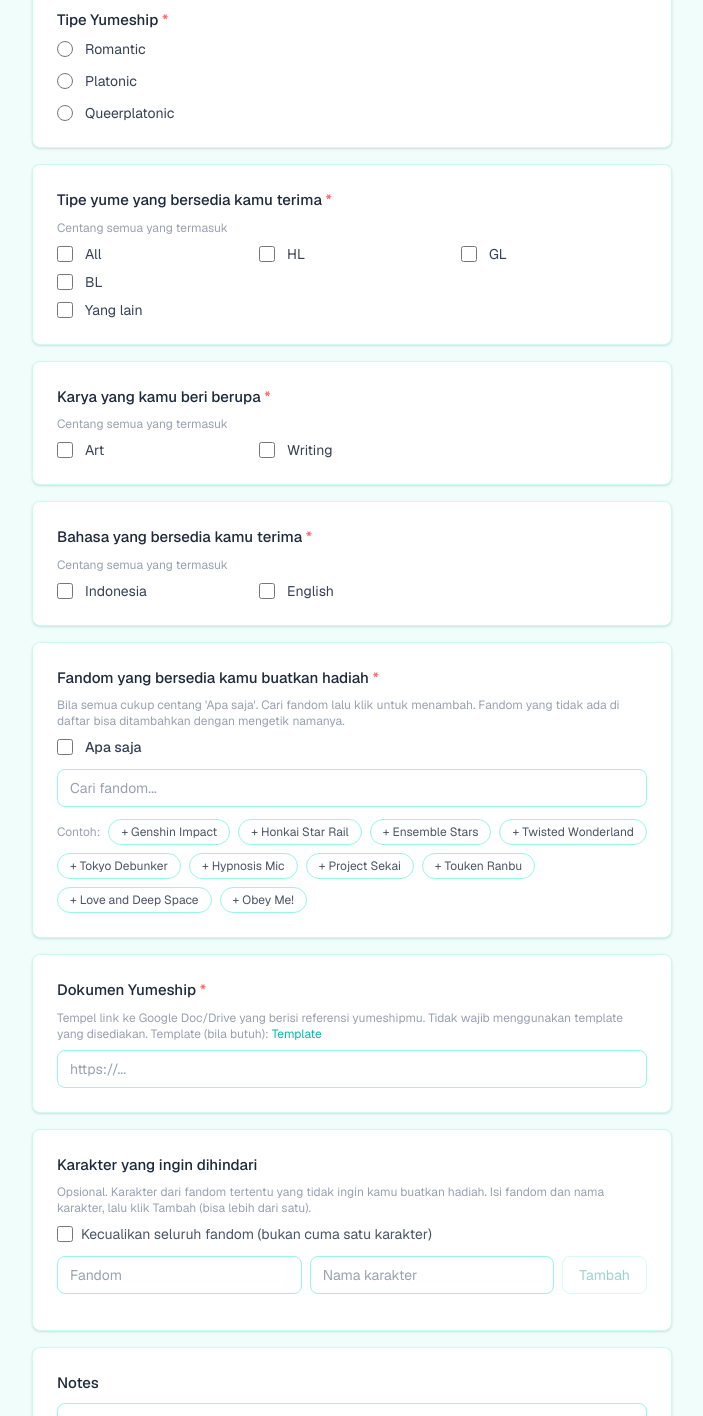
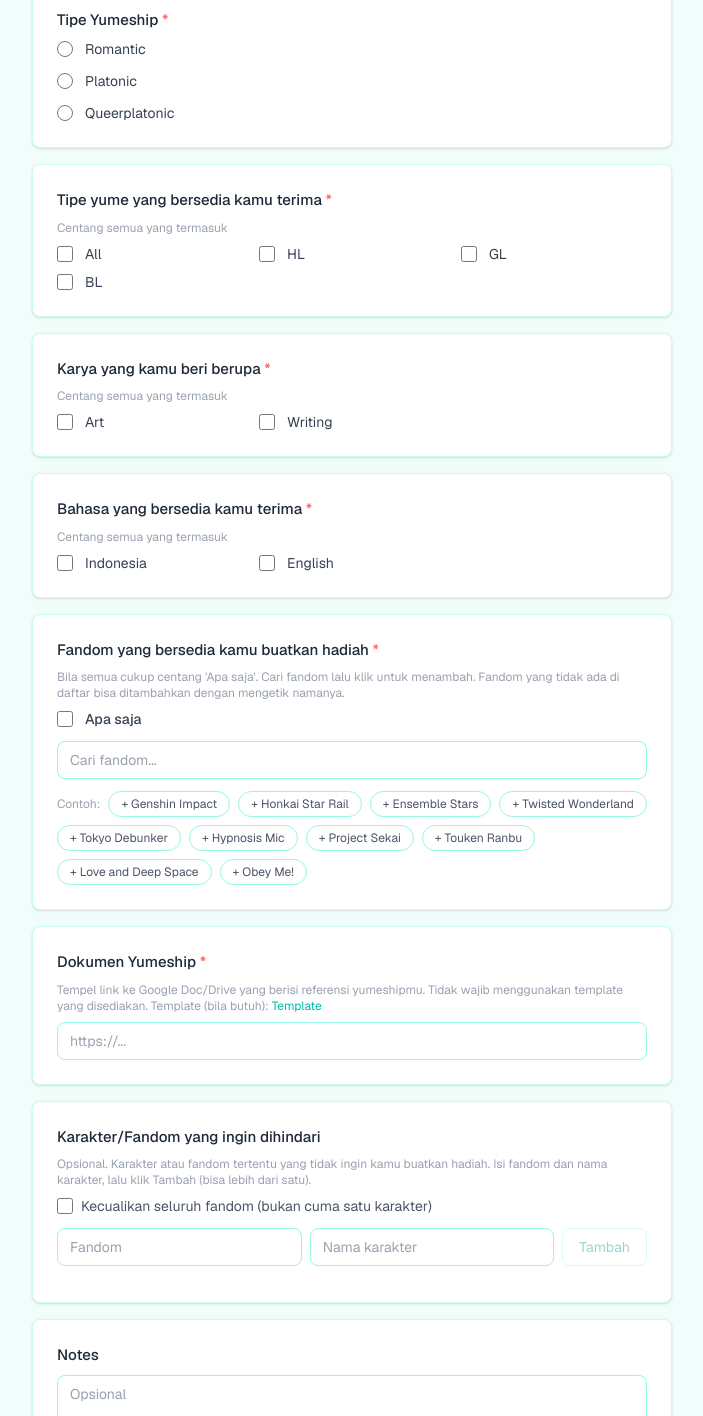
Before and after one commit to Isovyy/santahalu, a Next.js app: page / in a window 1280 px wide. Shown: the part 1893-3309 px from the top of the page, without its empty margins (288-991 px from the left). Built offline with nearby package versions, Linux system fonts and the light colour scheme.

Commit message:
added yumeship type

```diff
--- a/app/admin/responses/EditParticipantForm.tsx
+++ b/app/admin/responses/EditParticipantForm.tsx
@@ -46,9 +46,7 @@ export default function EditParticipantForm({
   const [fandomYume, setFandomYume] = useState(row.fandomYume);
   const initialYumeTypeGive = splitYumeTypeGive(row.yumeTypeGive);
   const [yumeTypeGive, setYumeTypeGive] = useState(initialYumeTypeGive.yumeTypeGive);
-  const [yumeTypeGiveOther, setYumeTypeGiveOther] = useState(
-    initialYumeTypeGive.yumeTypeGiveOther,
-  );
+  const yumeTypeGiveOther = initialYumeTypeGive.yumeTypeGiveOther;
   const initialYumeTypeReceive = splitYumeTypeReceive(row.yumeTypeReceive);
   const [yumeTypeReceive, setYumeTypeReceive] = useState(initialYumeTypeReceive.yumeTypeReceive);
   const [yumeTypeReceiveOther, setYumeTypeReceiveOther] = useState(
@@ -185,18 +183,13 @@ export default function EditParticipantForm({
         </Field>
       )}
 
-      <Field label="Tipe yumeship yang bersedia kamu terima">
+      <Field label="Tipe yumeship yang bersedia kamu buat">
         <CheckboxGroup
           options={YUME_TYPE_GIVE_OPTIONS}
           values={yumeTypeGive}
           onChange={setYumeTypeGive}
           toggleOption={toggleYumeTypeGive}
-          withOther
-          otherValue={yumeTypeGiveOther}
-          onOtherChange={setYumeTypeGiveOther}
-          disabledValues={
-            yumeTypeGive.includes(ALL_YUME_TYPES) ? [...YUME_TYPE_OPTIONS, OTHER] : []
-          }
+          disabledValues={yumeTypeGive.includes(ALL_YUME_TYPES) ? [...YUME_TYPE_OPTIONS] : []}
         />
       </Field>
 
--- a/app/page.tsx
+++ b/app/page.tsx
@@ -247,11 +247,6 @@ export default function RegisterPage() {
 
     if (form.yumeTypeGive.length === 0) {
       setError("Pilih minimal satu tipe yume yang bersedia kamu terima.");
-      setStatus("error");
-      return;
-    }
-    if (form.yumeTypeGive.includes(OTHER) && !form.yumeTypeGiveOther.trim()) {
-      setError("Isi tipe yume yang kamu maksud.");
       setStatus("error");
       return;
     }
@@ -536,13 +531,8 @@ export default function RegisterPage() {
             values={form.yumeTypeGive}
             onChange={(v) => update("yumeTypeGive", v)}
             toggleOption={toggleYumeTypeGive}
-            withOther
-            otherValue={form.yumeTypeGiveOther}
-            onOtherChange={(v) => update("yumeTypeGiveOther", v)}
             disabledValues={
-              form.yumeTypeGive.includes(ALL_YUME_TYPES)
-                ? [...YUME_TYPE_OPTIONS, OTHER]
-                : []
+              form.yumeTypeGive.includes(ALL_YUME_TYPES) ? [...YUME_TYPE_OPTIONS] : []
             }
           />
         </Field>
@@ -624,8 +614,8 @@ export default function RegisterPage() {
         </Field>
 
         <Field
-          label="Karakter yang ingin dihindari"
-          hint="Opsional. Karakter dari fandom tertentu yang tidak ingin kamu buatkan hadiah. Isi fandom dan nama karakter, lalu klik Tambah (bisa lebih dari satu)."
+          label="Karakter/Fandom yang ingin dihindari"
+          hint="Opsional. Karakter atau fandom tertentu yang tidak ingin kamu buatkan hadiah. Isi fandom dan nama karakter, lalu klik Tambah (bisa lebih dari satu)."
         >
           <AvoidListInput
             values={form.avoidList}
```
